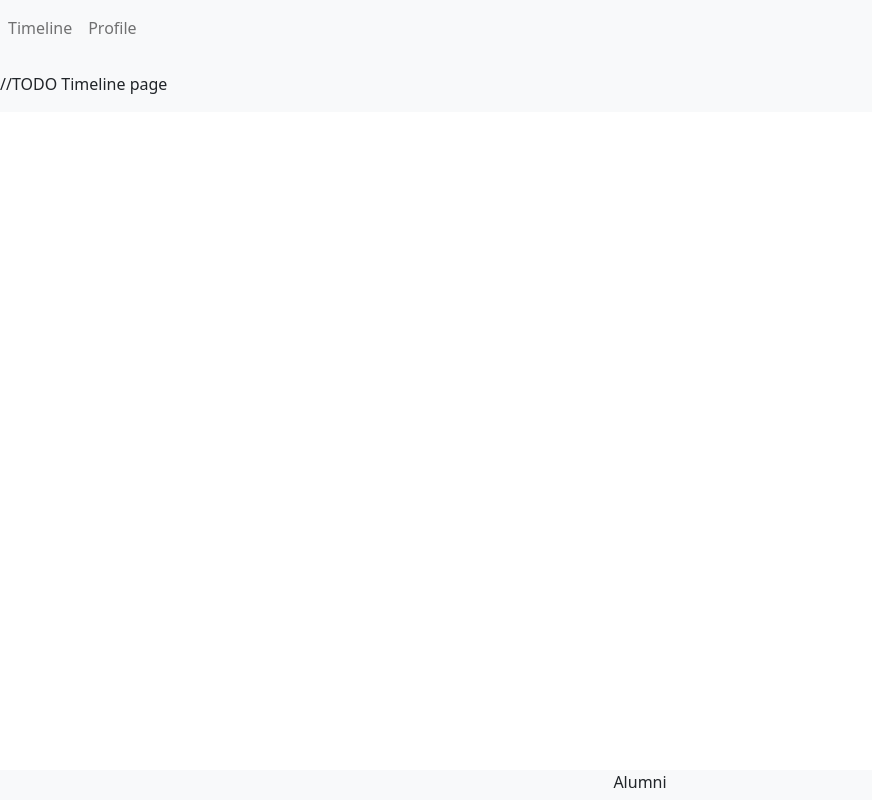
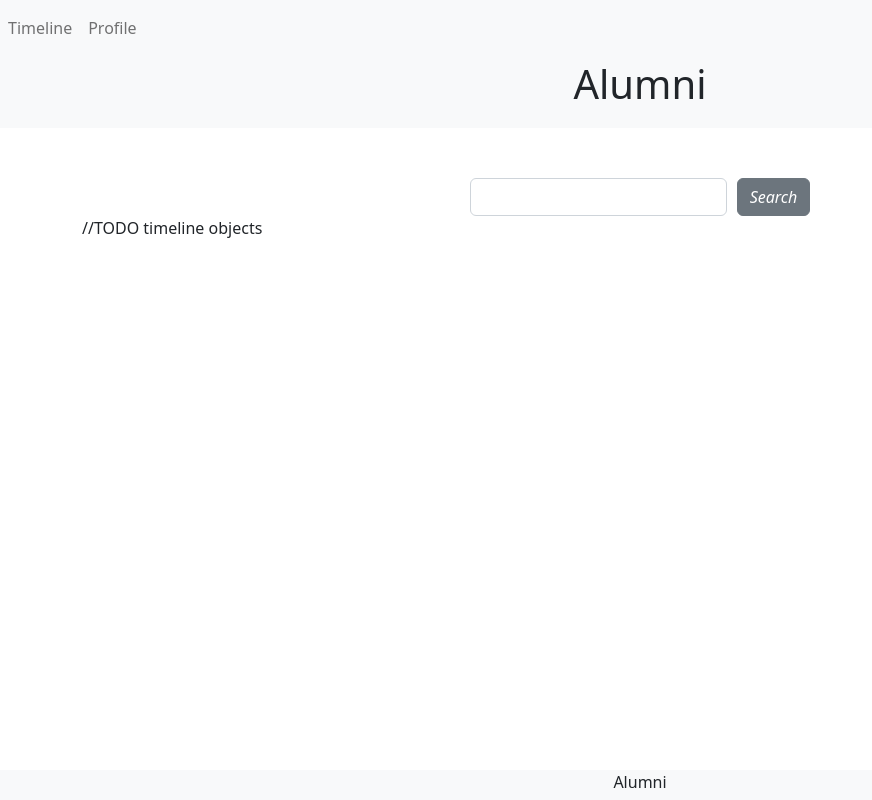
Before and after one commit to vegardgunnarson/alumni-network, a React (Create React App) app: page /timeline in a window 1280 px wide. Shown: the whole page, without its empty margins (0-872 px from the left). Built offline with nearby package versions, Linux system fonts and the light colour scheme.

Commit message:
add searchbar to timeline

```diff
--- a/src/components/Header.js
+++ b/src/components/Header.js
@@ -1,10 +1,10 @@
 import React from "react";
+import "../styles/Header.scss";
 
 export default function Header() {
   return (
     <header>
       <nav class="navbar navbar-expand-lg navbar-light bg-light">
-
           <ul class="navbar-nav me-auto mb-2 mb-lg-0">
             <li class="nav-item active">
               <a class="nav-link" href="/timeline">
@@ -17,8 +17,10 @@
               </a>
             </li>
           </ul>
-
       </nav>
+      <div class="p-1 text-center bg-light">
+    <h1 class="mb-3">Alumni</h1>
+  </div>
     </header>
   );
 }
--- a/src/components/Timeline.js
+++ b/src/components/Timeline.js
@@ -1,11 +1,34 @@
 import React from "react";
+import "../styles/Timeline.scss";
 
+export default function Timeline() {
+    /*const searchButton = document.getElementById('search-button');
+    const searchInput = document.getElementById('search-input');
+    searchButton.addEventListener('click', () => {
+      const inputValue = searchInput.value;
+      alert(inputValue);
+    });*/
 
+  return (
+    <div className="timeline">
+    <div className="search">
+      <div class="input-group" className="searchbar">
+        <div class="form-outline">
+          <input
+            id="search-input"
+            type="search"
+            class="form-control"
+          />
+        </div>
+        <button id="search-button" type="button" class="btn btn-secondary">
+          <i class="fas fa-search">Search</i>
+        </button>
+      </div>
+    </div>
+    <div class="container">
+        //TODO timeline objects
+    </div>
+    </div>
 
-export default function Timeline () {
-    return (
-        <div class="mt-auto py-3 text-center text-lg-start bg-light">
-            <span class="text-dark">//TODO Timeline page</span>
-        </div>
-    )
+  );
 }
--- a/src/styles/Profile.scss
+++ b/src/styles/Profile.scss
@@ -4,6 +4,12 @@
     resize: none;
     height: 35px;
     width: 350px;
+    border: solid 3px white;
+    border-radius: 5px;
+}
+.name:hover{
+    cursor: pointer;
+    border: solid 3px lightgrey;
 }
 .image{
     width: 150px;
@@ -13,18 +19,36 @@
     resize: none;
     width: 500px;
     height: 30px;
+    border: solid 3px white;
+    border-radius: 5px;
+}
+.status:hover{
+    cursor: pointer;
+    border: solid 3px lightgrey;
 }
 .bio{
     width: 500px;
     height: 200px;
     resize: none;
+    border: solid 3px white;
+    border-radius: 5px;
+}
+.bio:hover{
+    cursor: pointer;
+    border: solid 3px lightgrey;
 }
 .funfact{
     resize: none;
     width: 500px;
     height: 30px;
+    border: solid 3px white;
+    border-radius: 5px;
+}
+.funfact:hover{
+    cursor: pointer;
+    border: solid 3px lightgrey;
+}
 
-}
 .profile{
     display: flex;
     justify-content: center;
--- /dev/null
+++ b/src/styles/Timeline.scss
@@ -0,0 +1,10 @@
+.search{
+    display: flex;
+    justify-content: space-evenly;
+}
+.searchbar {
+    margin-top: 50px;
+    display: flex;
+    justify-content: space-evenly;
+    gap: 10px;
+}
```
Also changed, not shown: src/styles/Header.scss (added).
